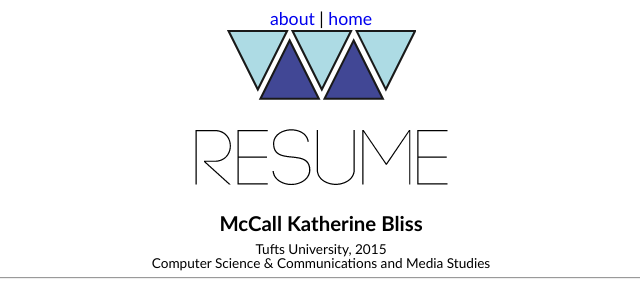
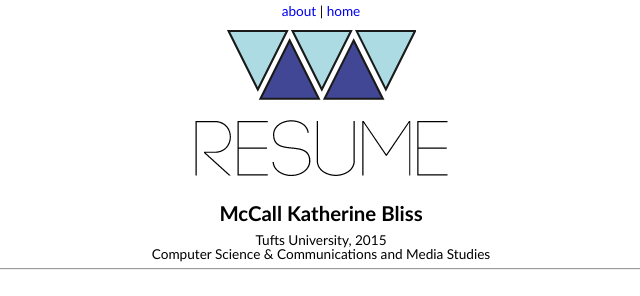
Before and after one commit to mbliss04/mbliss04.github.com, a PHP site: page /resume.html in a window 1280 px wide. Shown: the top 296 px of the page, without its empty margins (319-959 px from the left). Run offline with PHP 8.4, Linux system fonts and the light colour scheme.

Commit message:
Update navigation on stylesheets

```diff
--- a/stylesheets/mobile.css
+++ b/stylesheets/mobile.css
@@ -39,7 +39,9 @@ a, ul {
 
 nav {
 	text-align:center;
-	margin-top:5px;
+	margin-top:10px;
+	font-size:130%:
+	display:block;
 }
 
 nav a:hover {
--- a/stylesheets/stylesheet.css
+++ b/stylesheets/stylesheet.css
@@ -39,9 +39,7 @@ a, ul {
 
 nav {
 	text-align:center;
-	margin-top:10px;
-	font-size:130%;
-	display:block;
+	margin-top:5px;
 }
 
 nav a:hover {
@@ -96,10 +94,6 @@ audio {
 	margin:20px 0 20px 0;
 	border:1px solid #2d338a;
 	border-radius:10px;
-}
-
-.column img:hover {
-	opacity:.9;
 }
 
 #middle {
```
